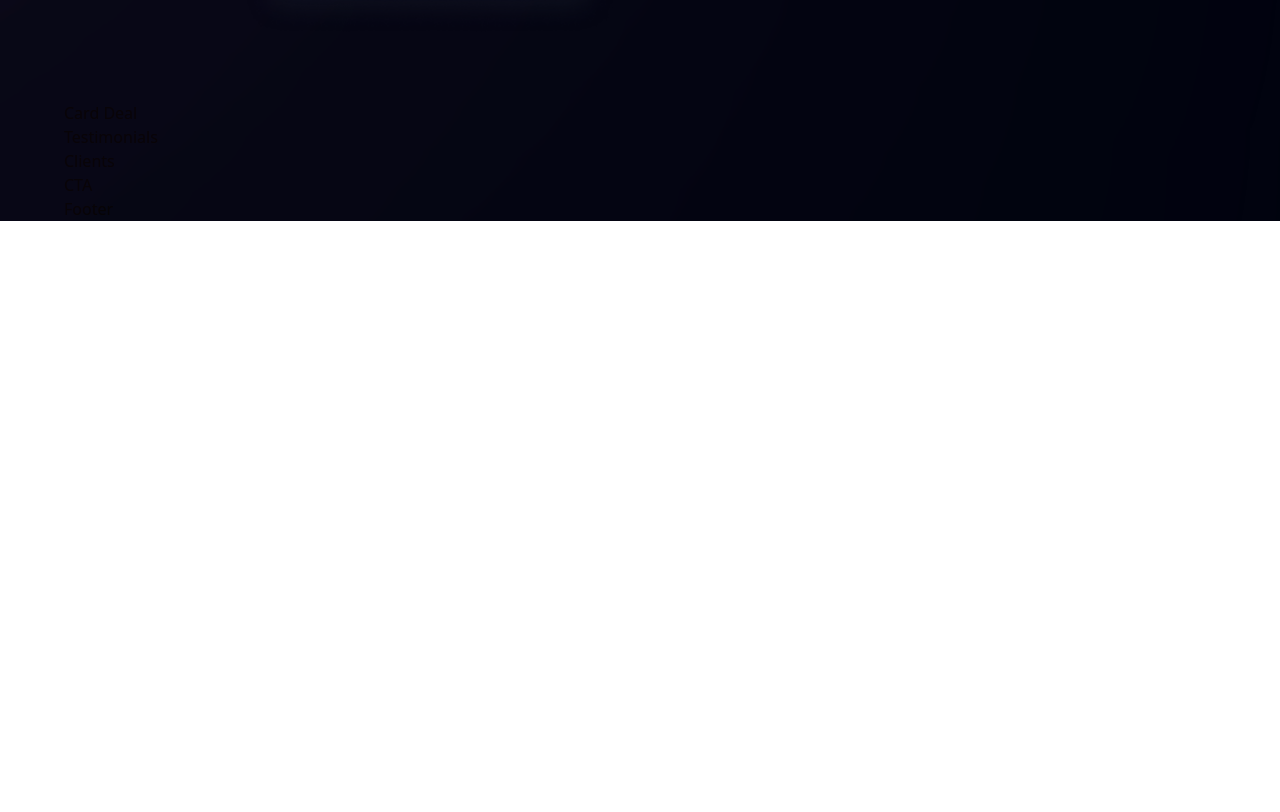
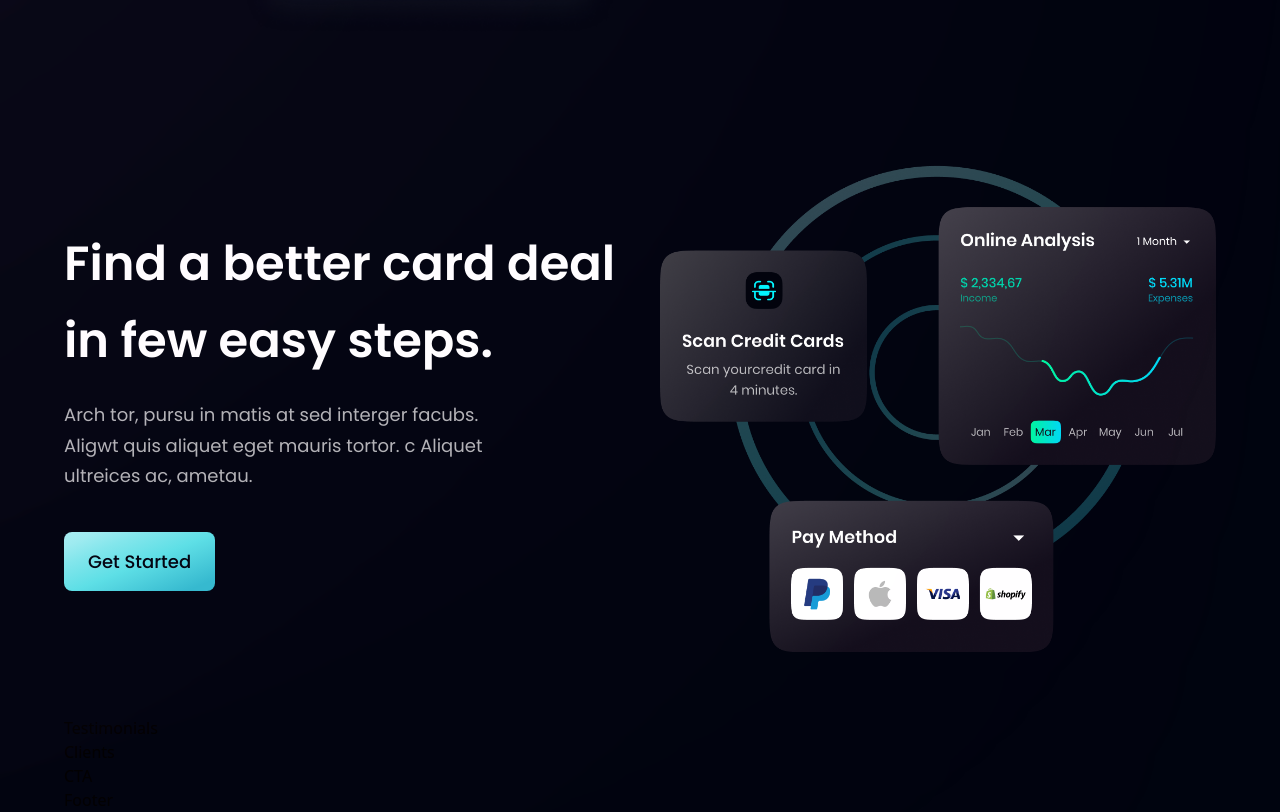
Before and after one commit to igudy/modern_bank_ui, a React (Vite) app: page / in a window 1280 px wide. Shown: the part 2088-2900 px from the top of the page. Before the commit the page ends 2309 px from the top, so only its background shows below. Built offline with nearby package versions, Linux system fonts and the light colour scheme.

Commit message:
Finish CardDeal section

```diff
--- a/src/components/CardDeal.jsx
+++ b/src/components/CardDeal.jsx
@@ -1,12 +1,24 @@
 import React from 'react'
+import {card} from '../assets';
+import styles, {layout} from '../style';
+import Button from './Button';
 
 const CardDeal = () =>
     (
-        <div>
-             <h1>
-                Card Deal
-            </h1>
-        </div>
+        <section className={layout.section}>
+            <div className={layout.sectionInfo}>
+                <h2 className={styles.heading2}>Find a better card deal <br className="sm:block hidden" />in few easy steps.</h2>
+                <p className={`${styles.paragraph} max-w-[470px] mt-5`}>Arch tor, pursu in matis at sed interger facubs. Aligwt quis aliquet eget mauris tortor. c Aliquet
+                ultreices ac, ametau.</p>
+
+                <Button styles="mt-10" />
+            </div>
+
+            <div className={layout.sectionImg}>
+                <img src={card} alt="card" className="w-[100%] h-[100%]" />
+            </div>
+        </section>
     )
 
+
 export default CardDeal
```
